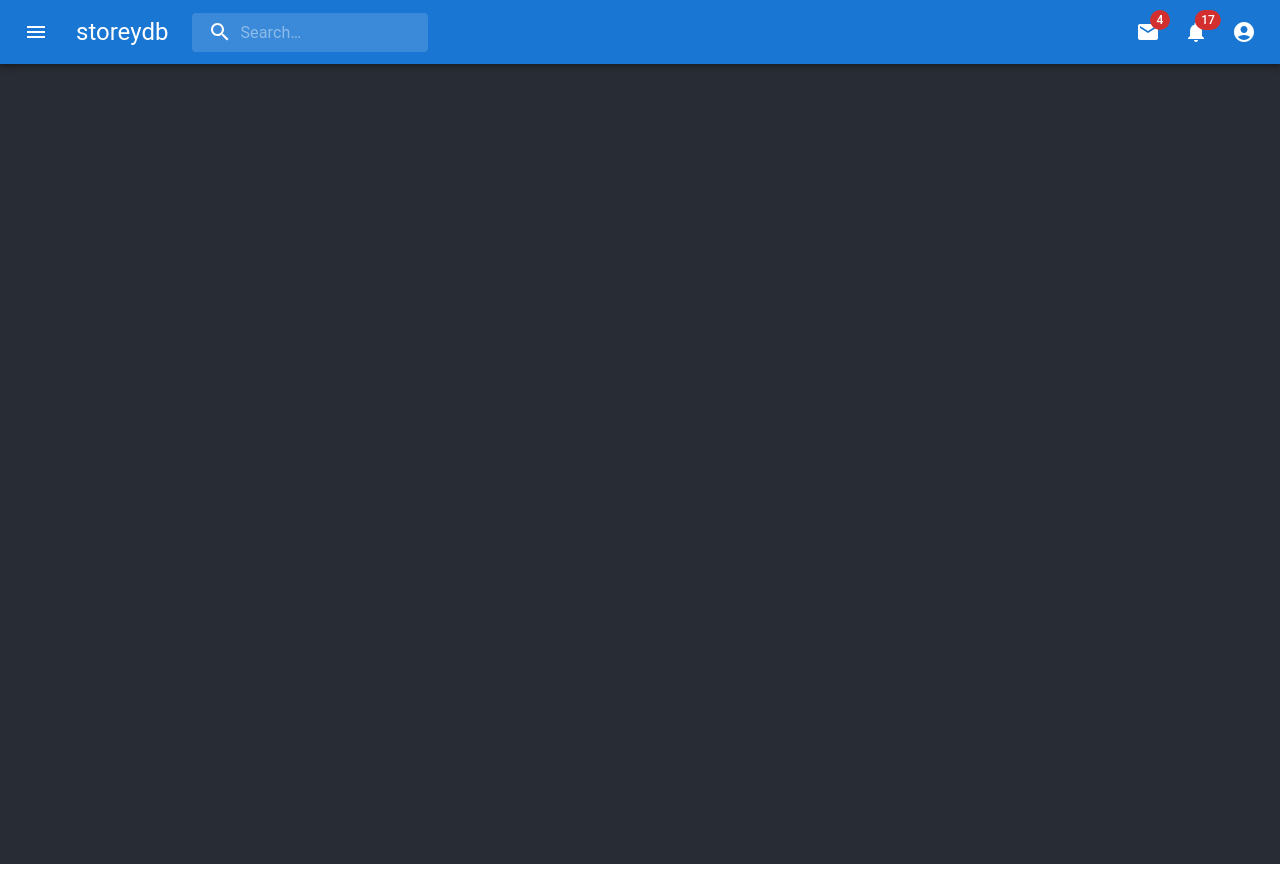
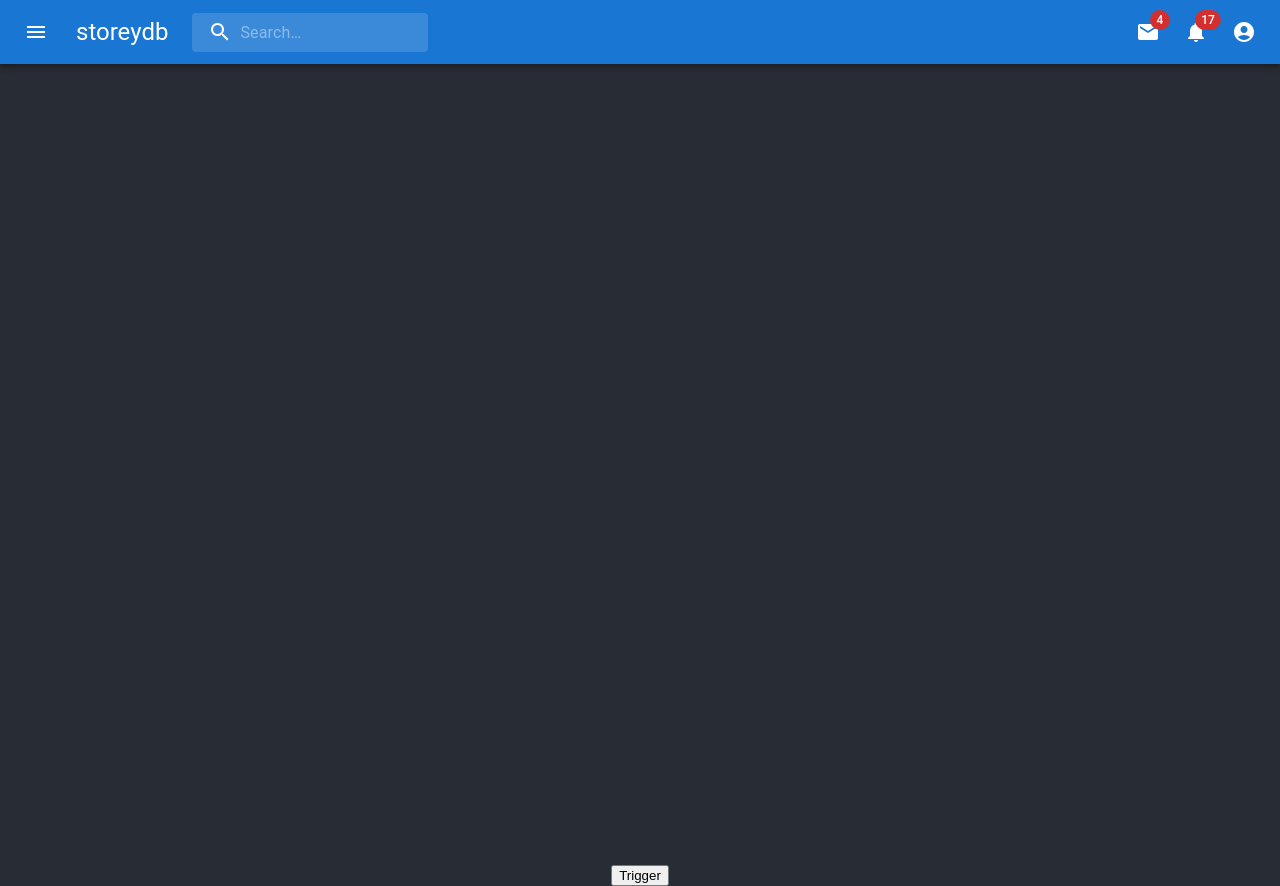
Before and after one commit to awestover/storeydb, a React (Create React App) app in the folder site/: page / in a window 1280 px wide. Before the commit the page ends 864 px from the top, so only its background shows below. Built offline with nearby package versions, Linux system fonts and the light colour scheme; no server answers.

Commit message:
got a little popup dude added

```diff
--- a/site/package.json
+++ b/site/package.json
@@ -15,6 +15,7 @@
     "react": "^18.2.0",
     "react-dom": "^18.2.0",
     "react-scripts": "5.0.1",
+    "reactjs-popup": "^2.0.5",
     "web-vitals": "^2.1.4"
   },
   "scripts": {
--- a/site/src/App.js
+++ b/site/src/App.js
@@ -2,16 +2,9 @@ import './App.css';
 
 import SideCarousel from './components/SideCarousel';
 import AppHeader from './components/AppHeader';
+import MyPopup from './components/Popup';
 
 function App() {
-
-
-  // lol i couldnt figure out jquery so i do this
-  // let xhr = new XMLHttpRequest();
-  // xhr.open("GET", "http://localhost:5000/bigdata");
-  // xhr.send();
-  // xhr.onload = () => {console.log(xhr.responseText); alert(xhr.responseText)} ;
-
   return (
     <div className="App">
       <AppHeader/>
@@ -20,6 +13,8 @@ function App() {
         <SideCarousel contentType="location"/>
         <SideCarousel contentType="item"/>
       </header>
+
+      <MyPopup/>
     </div>
   );
 }
--- /dev/null
+++ b/site/src/components/Popup.js
@@ -0,0 +1,70 @@
+import * as React from 'react';
+import Popup from 'reactjs-popup';
+import 'reactjs-popup/dist/index.css';
+
+export default function MyPopup() {
+  return (
+  <Popup trigger={<button> Trigger</button>} position="right center">
+    <div>Popup content here !!</div>
+  </Popup>
+  );
+};
+
+/** The prompt content component */
+// class Prompt extends React.Component {
+//     constructor(props) {
+//         super(props);
+
+//         this.state = {
+//             value: this.props.defaultValue
+//         };
+
+//         this.onChange = (e) => this._onChange(e);
+//     }
+
+//     componentDidUpdate(prevProps, prevState) {
+//         if (prevState.value !== this.state.value) {
+//             this.props.onChange(this.state.value);
+//         }
+//     }
+
+//     _onChange(e) {
+//         let value = e.target.value;
+
+//         this.setState({value: value});
+//     }
+
+//     render() {
+//         return <input type="text" placeholder={this.props.placeholder} className="mm-popup__input" value={this.state.value} onChange={this.onChange} />;
+//     }
+// }
+
+// [>* Prompt plugin <]
+// Popup.registerPlugin('prompt', function (defaultValue, placeholder, callback) {
+//     let promptValue = null;
+//     let promptChange = function (value) {
+//         promptValue = value;
+//     };
+
+//     this.create({
+//         title: 'What\'s your name?',
+//         content: <Prompt onChange={promptChange} placeholder={placeholder} value={defaultValue} />,
+//         buttons: {
+//             left: ['cancel'],
+//             right: [{
+//                 text: 'Save',
+//                 key: '⌘+s',
+//                 className: 'success',
+//                 action: function () {
+//                     callback(promptValue);
+//                     Popup.close();
+//                 }
+//             }]
+//         }
+//     });
+// });
+
+// [>* Call the plugin <]
+// Popup.plugins().prompt('', 'Type your name', function (value) {
+//     Popup.alert('You typed: ' + value);
+// });
```
